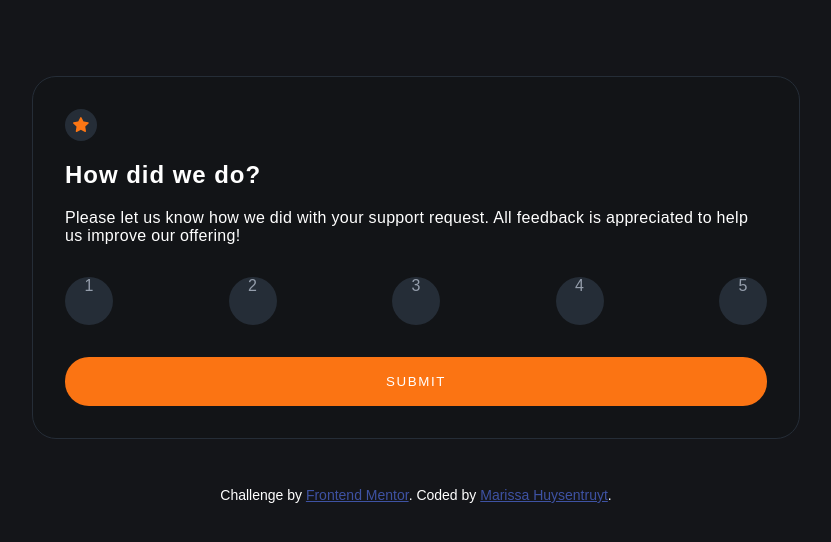
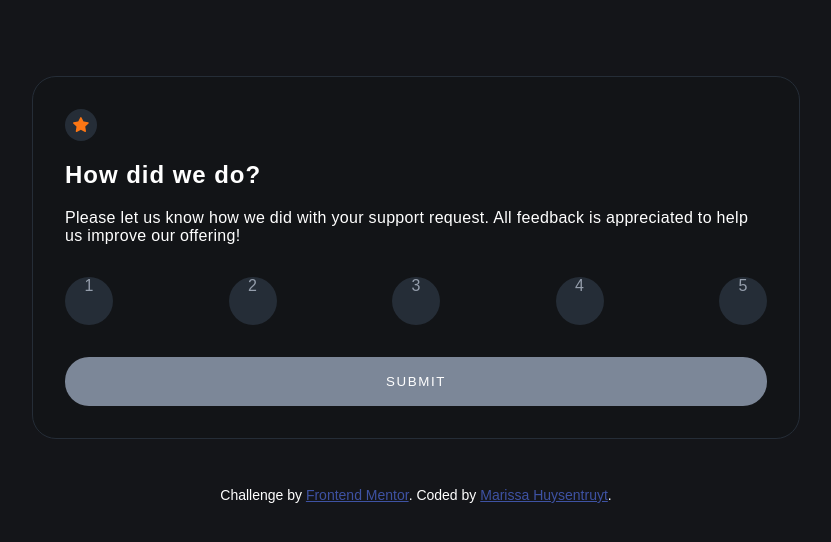
Before and after one commit to marissahuysentruyt/interactive-rating-component, a website built with webpack: page index.html in a window 1280 px wide. Shown: the whole page, without its empty margins (224-1055 px from the left). Built offline with nearby package versions, Linux system fonts and the light colour scheme.

Commit message:
:bug: fix: disabled submit button state
Add scss to visually show the disabled button.

```diff
--- a/scss/elements/_button.scss
+++ b/scss/elements/_button.scss
@@ -16,4 +16,8 @@ button[type='button'] {
     color: var(--selectedButton);
     font-weight: var(--boldFont);
   }
+
+  &[disabled] {
+    background-color: var(--ratingHoverBackground);
+  }
 }
```
